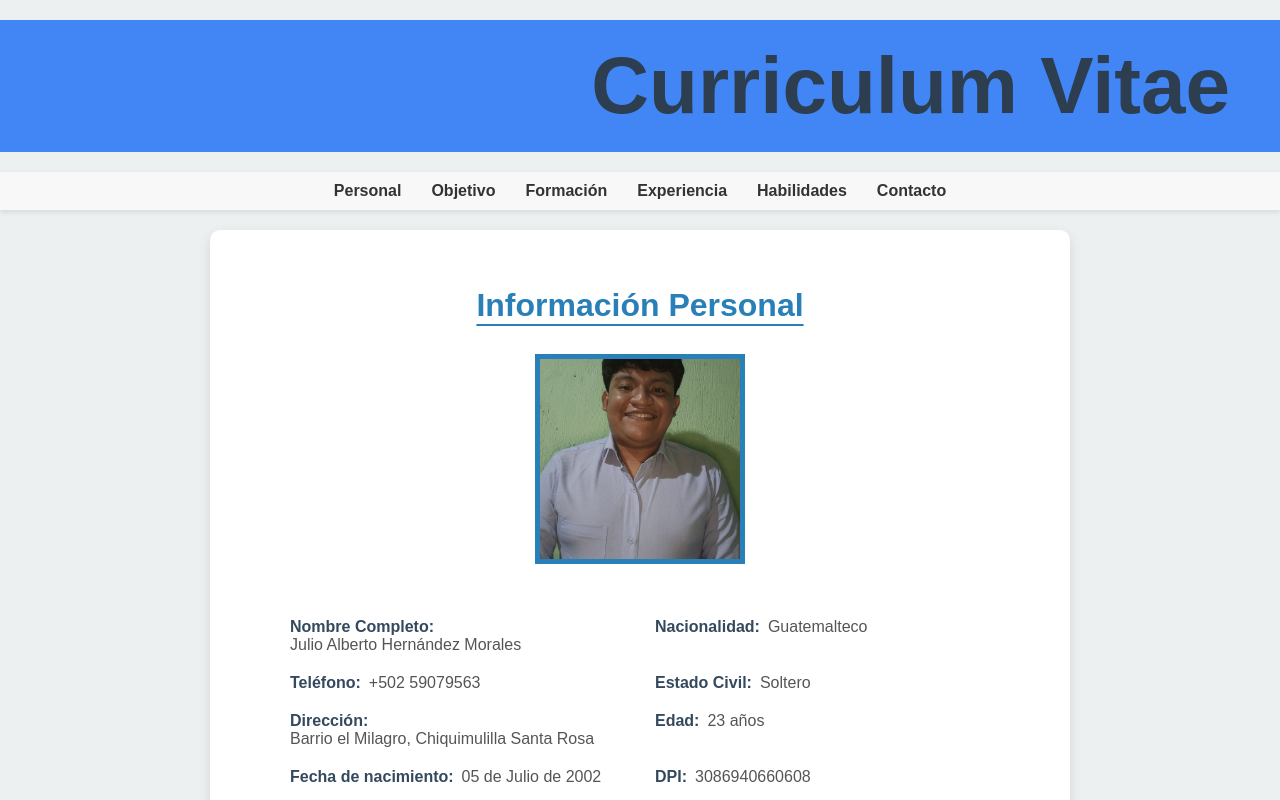
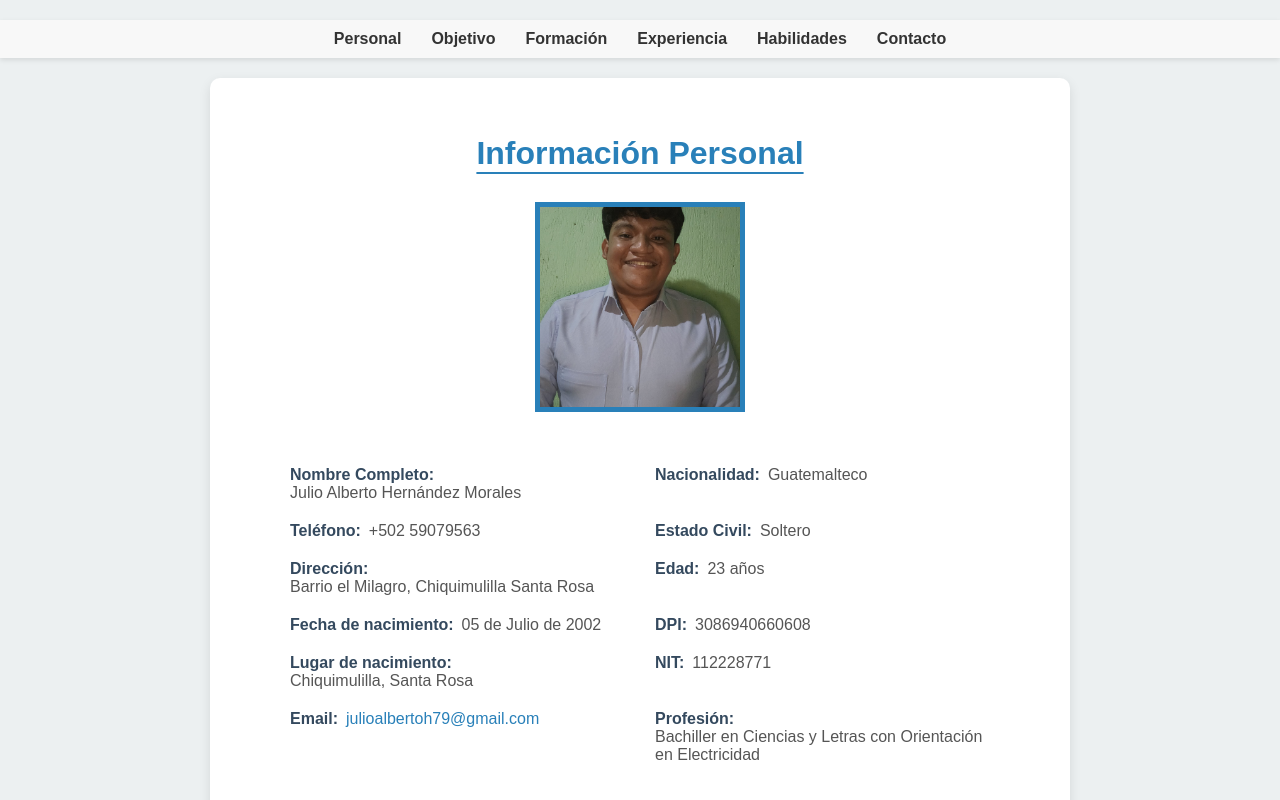
Before and after one commit to Aljulio/curriculum-vitae-react, a React (Create React App) app: page / in a window 1280 px wide. Shown: the top 800 px of the page. Built offline with nearby package versions, Linux system fonts and the light colour scheme.

Commit message:
Eliminar titulo principal y hacer navegacion fija

```diff
--- a/src/App.js
+++ b/src/App.js
@@ -1,37 +1,26 @@
 import './App.css';
-import TituloPrincipal from './components/TituloPrincipal/TituloPrincipal';
+// import TituloPrincipal from './components/TituloPrincipal/TituloPrincipal'; // ¡ELIMINADA ESTA LÍNEA!
 import Navegacion from './components/Navegacion/Navegacion';
 
-// Asegúrate de que los nombres de los componentes y las rutas coincidan con tus archivos
-import PersonalInfo from './components/PersonalInfo/PersonalInfo'; // Importa tu componente de Información Personal
+// Importa todos tus componentes de sección
+import PersonalInfo from './components/PersonalInfo/PersonalInfo';
 import ExperienciaLaboral from './components/ExperienciaLaboral/ExperienciaLaboral';
 import HabilidadesTecnicas from './components/HabilidadesTecnicas/HabilidadesTecnicas';
-// ***********************************************************************************
-// ¡IMPORTANTE! Aquí decide si tu componente se llama 'Portafolio' o 'PortafolioProyectos'
-// Si tu archivo es src/components/Portafolio/Portafolio.jsx usa la primera línea:
 import Portafolio from './components/Portafolio/Portafolio';
-// Si tu archivo es src/components/PortafolioProyectos/PortafolioProyectos.jsx usa esta segunda línea:
-// import PortafolioProyectos from './components/PortafolioProyectos/PortafolioProyectos';
-// ***********************************************************************************
 import Contacto from './components/Contacto/Contacto';
 
 function App() {
   return (
     <div className="App">
-      <TituloPrincipal />
-      <Navegacion />
+      {/* <TituloPrincipal /> ¡ELIMINADO ESTE COMPONENTE! */}
+      <Navegacion />     {/* La barra de navegación se queda */}
 
-      {/* Componentes de tu hoja de vida en el orden deseado */}
+      {/* Las secciones de tu CV en el orden deseado */}
       <PersonalInfo />
       {/* Si tienes un componente para Objetivo, agrégalo aquí, por ejemplo: <Objetivo /> */}
       {/* Si tienes un componente para Formación, agrégalo aquí, por ejemplo: <Formacion /> */}
       <ExperienciaLaboral />
       <HabilidadesTecnicas />
-      {/* ***********************************************************************************
-      ¡IMPORTANTE! Aquí usa el componente que corresponda a tu importación de arriba
-      Si importaste 'Portafolio', usa <Portafolio />
-      Si importaste 'PortafolioProyectos', usa <PortafolioProyectos />
-      *********************************************************************************** */}
       <Portafolio />
       <Contacto />
     </div>
--- a/src/components/Navegacion/Navegacion.css
+++ b/src/components/Navegacion/Navegacion.css
@@ -3,8 +3,13 @@
   background-color: #f8f8f8; /* Un color de fondo claro para la barra */
   padding: 10px 0;
   box-shadow: 0 2px 5px rgba(0,0,0,0.1); /* Sombra sutil para que se vea elevada */
-  margin-bottom: 20px; /* Espacio debajo de la barra */
+  /* margin-bottom: 20px;  // Puedes ajustar o quitar este margen si no es necesario */
   text-align: center; /* Centrar los elementos de la lista */
+
+  /* ¡PROPIEDADES AÑADIDAS PARA HACERLA FIJA! */
+  position: sticky; /* Hace que el elemento se "pegue" cuando se desplaza */
+  top: 0;           /* Se pegará en la parte superior de la ventana del navegador */
+  z-index: 1000;    /* Asegura que la barra esté por encima de otros contenidos */
 }
 
 .main-nav ul {
--- a/src/components/TituloPrincipal/TituloPrincipal.css
+++ b/src/components/TituloPrincipal/TituloPrincipal.css
@@ -3,8 +3,8 @@
   background-color: #4285F4; /* ¡AJÚSTALO A TU AZUL EXACTO SI AÚN NO LO HAS HECHO! */
   color: white; /* Letras blancas */
   padding: 20px 0;
-  text-align: right; /* Alineado a la derecha, como lo pediste */
-  padding-right: 50px; /* Ajusta este valor si quieres más o menos espacio */
+  text-align: center; /* ¡CAMBIADO A CENTER PARA CENTRAR EL TEXTO! */
+  /* padding-right: 50px; <-- ESTA LÍNEA SE HA ELIMINADO YA QUE NO ES NECESARIA PARA CENTRAR */
   font-size: 2.5em;
   font-weight: bold;
   margin-bottom: 20px;
```
